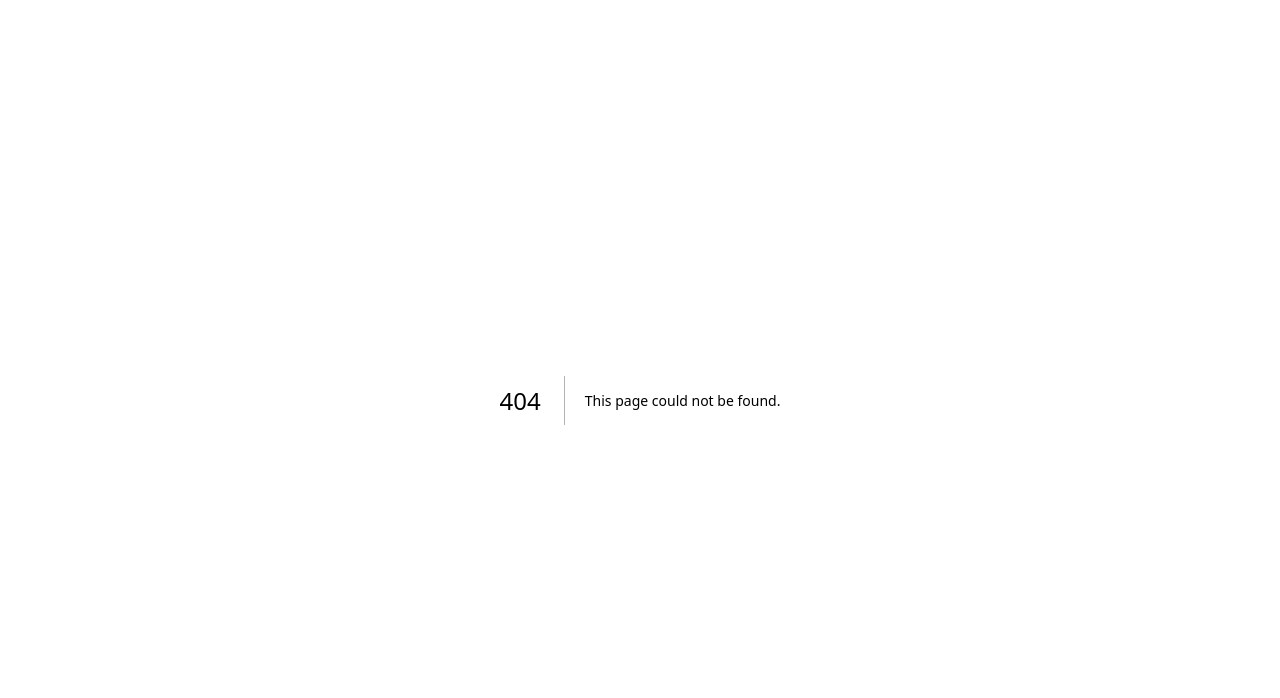
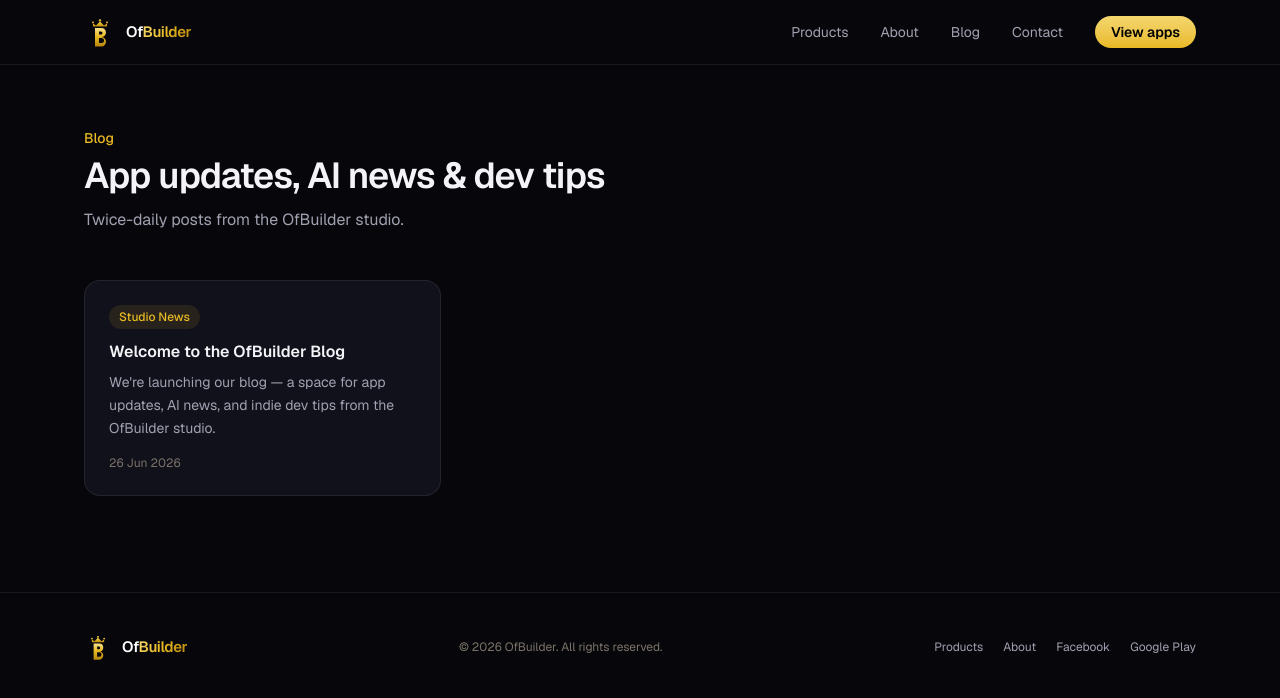
Before and after one commit to ofbuilder-dev/ofbuilder.com, a Next.js app: page /blog in a window 1280 px wide. Before the commit this address had no page. Shown: the top 698 px of the page. Built offline with nearby package versions, Linux system fonts and the light colour scheme.

Commit message:
Add blog section with scheduled AI post generation

```diff
--- /dev/null
+++ b/app/blog/[slug]/page.tsx
@@ -0,0 +1,57 @@
+import Link from "next/link";
+import { notFound } from "next/navigation";
+import Navbar from "@/components/Navbar";
+import SiteFooter from "@/components/SiteFooter";
+import { getAllPosts, getPost } from "@/lib/blog";
+
+export async function generateStaticParams() {
+  return getAllPosts().map((p) => ({ slug: p.slug }));
+}
+
+export default function BlogPostPage({
+  params,
+}: {
+  params: { slug: string };
+}) {
+  const post = getPost(params.slug);
+  if (!post) notFound();
+
+  const paragraphs = post.body.split("\n\n");
+
+  return (
+    <div className="relative">
+      <Navbar />
+      <article className="mx-auto max-w-3xl px-5 py-24 pt-32">
+        <Link
+          href="/blog"
+          className="text-sm text-[var(--text-dim)] hover:text-white transition-colors"
+        >
+          ← Back to blog
+        </Link>
+
+        <div className="mt-8">
+          <span className="inline-flex w-fit rounded-full bg-[var(--brand)]/10 px-2.5 py-1 text-xs font-medium text-[var(--brand)]">
+            {post.category}
+          </span>
+          <h1 className="mt-4 text-3xl font-semibold leading-snug tracking-tight sm:text-4xl">
+            {post.title}
+          </h1>
+          <p className="mt-2 text-sm text-[var(--text-faint)]">
+            {new Date(post.date).toLocaleDateString("en-GB", {
+              day: "numeric",
+              month: "long",
+              year: "numeric",
+            })}
+          </p>
+        </div>
+
+        <div className="mt-10 space-y-5 text-[var(--text-dim)] leading-relaxed">
+          {paragraphs.map((para, i) => (
+            <p key={i}>{para.replace(/\*\*(.*?)\*\*/g, "$1")}</p>
+          ))}
+        </div>
+      </article>
+      <SiteFooter />
+    </div>
+  );
+}
--- /dev/null
+++ b/app/blog/page.tsx
@@ -0,0 +1,53 @@
+import Link from "next/link";
+import Navbar from "@/components/Navbar";
+import SiteFooter from "@/components/SiteFooter";
+import { getAllPosts } from "@/lib/blog";
+
+export default function BlogPage() {
+  const posts = getAllPosts();
+
+  return (
+    <div className="relative">
+      <Navbar />
+      <section className="mx-auto max-w-6xl px-5 py-24 pt-32">
+        <div className="max-w-2xl">
+          <p className="text-sm font-medium text-[var(--brand)]">Blog</p>
+          <h1 className="mt-2 text-3xl font-semibold tracking-tight sm:text-4xl">
+            App updates, AI news & dev tips
+          </h1>
+          <p className="mt-3 text-[var(--text-dim)]">
+            Twice-daily posts from the OfBuilder studio.
+          </p>
+        </div>
+
+        <div className="mt-12 grid gap-5 sm:grid-cols-2 lg:grid-cols-3">
+          {posts.map((post) => (
+            <Link
+              key={post.slug}
+              href={`/blog/${post.slug}`}
+              className="group flex flex-col rounded-2xl border border-white/10 bg-[var(--panel)] p-6 transition-colors hover:border-white/20 hover:bg-white/5"
+            >
+              <span className="inline-flex w-fit rounded-full bg-[var(--brand)]/10 px-2.5 py-1 text-xs font-medium text-[var(--brand)]">
+                {post.category}
+              </span>
+              <h2 className="mt-3 text-base font-semibold leading-snug group-hover:text-[var(--brand)] transition-colors">
+                {post.title}
+              </h2>
+              <p className="mt-2 flex-1 text-sm leading-relaxed text-[var(--text-dim)]">
+                {post.excerpt}
+              </p>
+              <p className="mt-4 text-xs text-[var(--text-faint)]">
+                {new Date(post.date).toLocaleDateString("en-GB", {
+                  day: "numeric",
+                  month: "short",
+                  year: "numeric",
+                })}
+              </p>
+            </Link>
+          ))}
+        </div>
+      </section>
+      <SiteFooter />
+    </div>
+  );
+}
--- a/components/Navbar.tsx
+++ b/components/Navbar.tsx
@@ -6,6 +6,7 @@ import Logo from "./Logo";
 const links = [
   { href: "#products", label: "Products" },
   { href: "#about", label: "About" },
+  { href: "/blog", label: "Blog" },
   { href: "#contact", label: "Contact" },
 ];
 
--- /dev/null
+++ b/content/blog/2026-06-26-welcome-to-ofbuilder-blog.json
@@ -0,0 +1,8 @@
+{
+  "slug": "welcome-to-ofbuilder-blog",
+  "title": "Welcome to the OfBuilder Blog",
+  "excerpt": "We're launching our blog — a space for app updates, AI news, and indie dev tips from the OfBuilder studio.",
+  "category": "Studio News",
+  "date": "2026-06-26T08:00:00+06:00",
+  "body": "Welcome to the OfBuilder blog! This is our space to share what we're building, what we're learning, and what's happening in the world of AI and mobile development.\n\nWe ship focused, useful apps — from UK driving theory test prep to AI-powered bedtime stories for kids. Along the way we pick up a lot of lessons about indie development, AI tooling, and building products people actually use.\n\nExpect posts on:\n- **OfBuilder app updates** — new features, launches, and behind-the-scenes looks at our products\n- **AI news** — the developments in AI that matter for app builders and everyday users\n- **Tech tips** — practical advice on Flutter, Next.js, mobile UX, and more\n\nWe publish twice a day. See you tomorrow morning."
+}
--- /dev/null
+++ b/lib/blog.ts
@@ -0,0 +1,29 @@
+import fs from "fs";
+import path from "path";
+
+export type BlogPost = {
+  slug: string;
+  title: string;
+  excerpt: string;
+  category: string;
+  date: string;
+  body: string;
+};
+
+const BLOG_DIR = path.join(process.cwd(), "content/blog");
+
+export function getAllPosts(): BlogPost[] {
+  if (!fs.existsSync(BLOG_DIR)) return [];
+  const files = fs.readdirSync(BLOG_DIR).filter((f) => f.endsWith(".json"));
+  const posts = files.map((file) => {
+    const raw = fs.readFileSync(path.join(BLOG_DIR, file), "utf-8");
+    return JSON.parse(raw) as BlogPost;
+  });
+  return posts.sort(
+    (a, b) => new Date(b.date).getTime() - new Date(a.date).getTime()
+  );
+}
+
+export function getPost(slug: string): BlogPost | undefined {
+  return getAllPosts().find((p) => p.slug === slug);
+}
```
